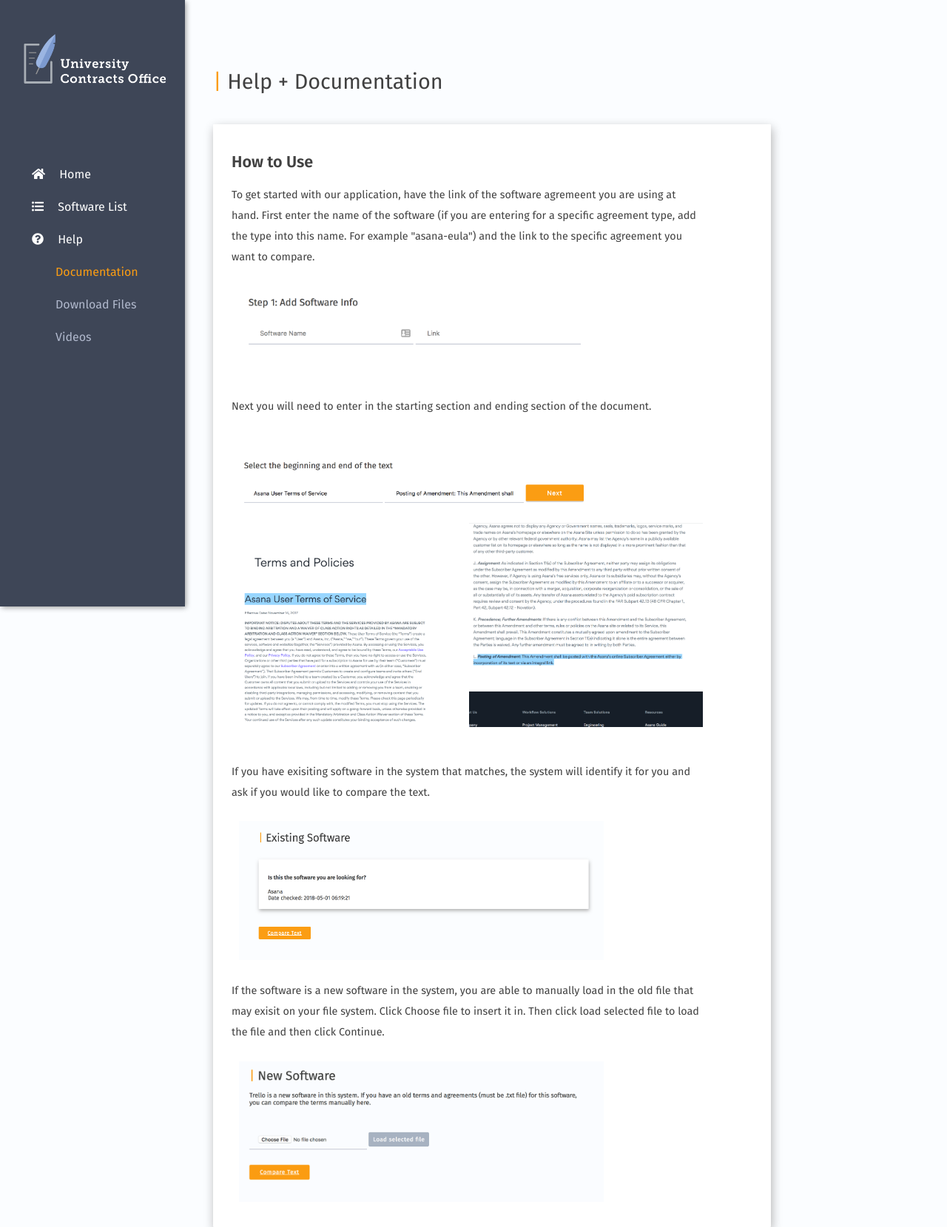
After one commit to lindatxia/UCO-Verison-Checker, a Flask app: page /help in a window 1280 px wide. The commit adds this page. Shown: the whole page at 74% size. Run offline with Flask 2, Linux system fonts and the light colour scheme; some libraries are stand-ins or nearby versions.

Commit message:
updated help and feedback

```diff
--- a/uco/uco/__init__.py
+++ b/uco/uco/__init__.py
@@ -112,6 +112,10 @@ def results():
 def new():
 	return render_template('new.html')
 
+@app.route('/help')
+def help():
+	return render_template('help.html')
+
 @app.route('/create', methods=['GET','POST'])
 def create():
 	return render_template('list.html')
--- a/uco/uco/static/css/styles.css
+++ b/uco/uco/static/css/styles.css
@@ -32,6 +32,11 @@ body {
 	/*color: white;*/
 	text-decoration: none;
 	/*font-weight: bold;*/
+}
+
+.box p {
+	line-height: 28px;
+	width: 90%;
 }
 
 box a:hover {
@@ -190,6 +195,18 @@ label {
 
 }
 
+.sidenav .indented {
+	color: #B1B9CD;
+	padding-left: 60px;
+	/*font-size: 14px;*/
+}
+
+
+
+.sidenav .selected {
+	color: #FB9D13 ;
+}
+
 .sidenav-content {
 	padding-top: 60px;
 	padding-left: 15px;
@@ -216,6 +233,7 @@ label {
 }
 
 /* CHANGES TABLE */
+
 td.added {
 	color: #68FF7C
 }
@@ -250,3 +268,35 @@ td.removed {
 	height: 80%;
 	overflow: auto;
 }
+
+
+#feedback {
+	/*display: none;*/
+}
+
+#load {
+	display: block;
+}
+
+.fileloaded.is-active {
+	display: inline-block;
+	padding-left: 40px;
+}
+
+.fileloaded {
+	display: none;
+}
+
+.is-green {
+	color: #7FD69C;
+}
+
+.is-full {
+	width: 70%;
+	padding: 10px;
+	/*border: gray 1px;*/
+}
+
+.is-half {
+	width: 45%;
+}
--- a/uco/uco/static/js/animations.js
+++ b/uco/uco/static/js/animations.js
@@ -1,5 +1,6 @@
-$(document).ajaxStart(function(){
-	    $('#load').show();
-	 }).ajaxStop(function(){
-	    $('#load').hide();
- });
+ $(document).ready(function(){
+        $('#load').click(function(){
+		    // document.getElementById(feedback).style.display = 'block';
+		    $('#feedback').toggleClass('is-active');
+		  });
+   });
--- /dev/null
+++ b/uco/uco/templates/help.html
@@ -0,0 +1,90 @@
+<!DOCTYPE html>
+<html lang="en">
+
+<head>
+
+	<title> CMU Contracts Versioning</title>
+
+	<script src="https://ajax.googleapis.com/ajax/libs/jquery/3.3.1/jquery.min.js"></script>
+	<script type="text/javascript" src="{{ url_for('static', filename='js/diff.js') }}"></script>
+	<script type="text/javascript" src="{{ url_for('static', filename='js/animations.js') }}"></script>
+
+	<link rel= "stylesheet" type= "text/css" href= "{{ url_for('static',filename='css/styles.css') }}">
+
+	<!-- <link type="text/css" rel="stylesheet" href=" {{ url_for('static', filename='FiraSans-Book.otf')}}"/>  -->
+
+	<link href="https://fonts.googleapis.com/css?family=Fira+Sans:400,600" rel="stylesheet">
+
+	<link rel="stylesheet" href="https://use.fontawesome.com/releases/v5.0.10/css/all.css" integrity="sha384-+d0P83n9kaQMCwj8F4RJB66tzIwOKmrdb46+porD/OvrJ+37WqIM7UoBtwHO6Nlg" crossorigin="anonymous">
+
+	<!-- <link rel="stylesheet" media="all" type="text/css" href="../static/css/styles.css?q=1280549780"/> -->
+
+	<link rel="stylesheet" media="all" type="text/css" href="../static/css/default-theme.css"/>
+
+	<link rel="stylesheet" media="all" type="text/css" href="../static/css/side-comments.css"/>
+
+	<script src="//ajax.googleapis.com/ajax/libs/jquery/1.9.1/jquery.min.js"></script>
+	<script>window.jQuery || document.write('<script src="{{
+  		url_for('static', filename='jquery.js') }}">\x3C/script>')</script>
+	<script src="{{ url_for('static', filename='../static/js/side-comments.js') }}"></script>
+
+
+</head>
+
+<body>
+	<div class="sidenav">
+		<img class = "logo" src = "/static/white.png">
+		<div class = "sidenav-content">
+			<a href="{{url_for('main')}}"><i class="fas fa-home"></i>  Home</a>
+			<a href="#"><i class="fas fa-list-ul"></i>  Software List</a>
+			<a href="{{url_for('help')}}"><i class="fas fa-question-circle"></i>  Help</a>
+			<a class = "indented selected" href="#"></i>  Documentation</a>
+			<a class = "indented" href="#"></i>  Download Files</a>
+			<a class = "indented" href="#"></i>  Videos</a>
+		</div>
+	</div>
+
+<div id="container">
+
+	<br/><br/>
+	<h1> <div class = "orange">|</div> Help + Documentation </h1>
+	<p></p>
+
+
+
+	<div class = "box">
+		<h2>How to Use</h2>
+
+		<p>To get started with our application, have the link of the software agremeent you are using at hand. First enter the name of the software (if you are entering for a specific agreement type, add the type into this name. For example "asana-eula") and the link to the specific agreement you want to compare.
+		</p>
+
+		<img class = "is-full" src = "/static/step1.png">
+
+		<p><br />Next you will need to enter in the starting section and ending section of the document. <br /><br /></p>
+
+		<img class = "is-full" src = "/static/step2.png">
+		<img class = "is-half" src = "/static/highlightbeg.png">
+		<img class = "is-half" src = "/static/highlightend.png">
+
+		<p><br />If you have exisiting software in the system that matches, the system will identify it for you and ask if you would like to compare the text. <br /></p>
+
+		<img class = "is-full" src = "/static/exisiting.png">
+
+		<p>If the software is a new software in the system, you are able to manually load in the old file that may exisit on your file system. Click Choose file to insert it in. Then click load selected file to load the file and then click Continue.
+		</p>
+
+		<img class = "is-full" src = "/static/newsoftware.png">
+
+	</div>
+
+
+
+
+
+
+</div>
+
+</body>
+
+
+</html>
```
Also changed, not shown: uco/uco/templates/index.html (+13 -6 lines), uco/uco/static/exisiting.png (added), uco/uco/static/highlightbeg.png (added), uco/uco/static/highlightend.png (added), uco/uco/static/newsoftware.png (added), uco/uco/static/step1.png (added), uco/uco/static/step2.png (added), 1 other file.
